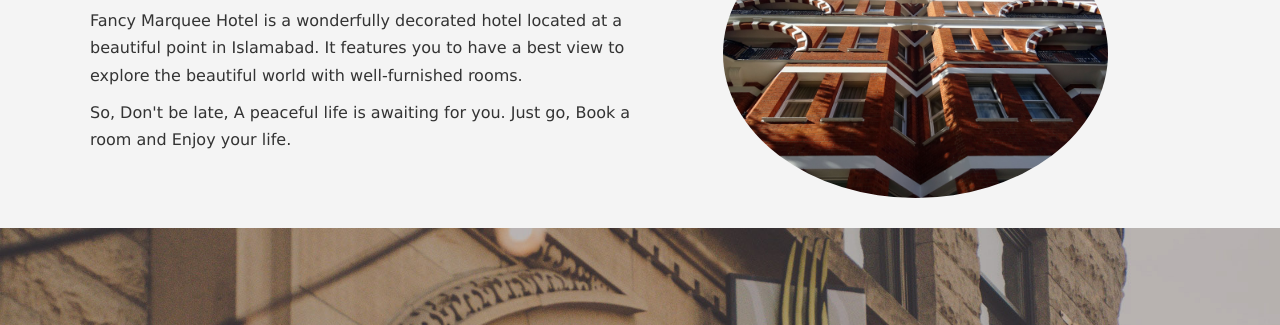
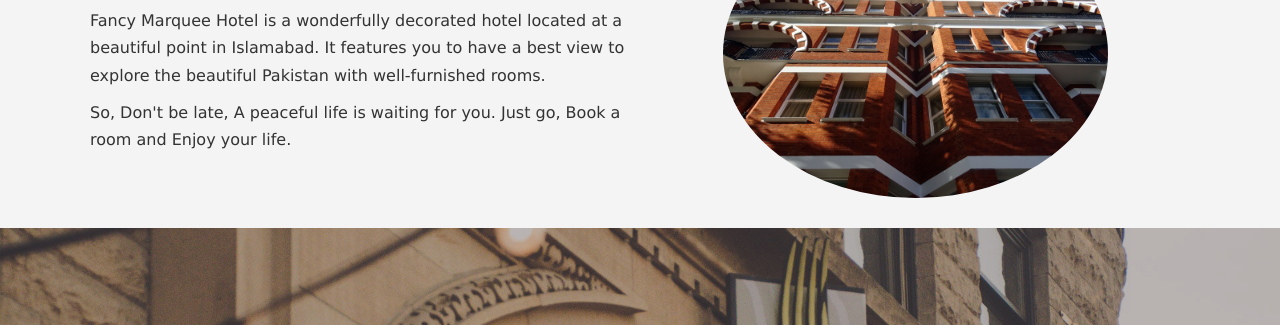
Before and after one commit to Daoud-Hussain/Hotel-Website, a plain HTML site: page About.html in a window 1280 px wide. Shown: the part 188-513 px from the top of the page. Drawn offline with Linux system fonts and the light colour scheme.

Commit message:
Update About.html

```diff
--- a/About.html
+++ b/About.html
@@ -27,9 +27,9 @@
         <div class="container">
             <div class="info-left">
                 <h1 class="l-heading"><span class="text-primary">About </span>Fancy Marquee </h1>
-                <p>Fancy Marquee Hotel is a wonderfully decorated hotel located at a beautiful point in Islamabad. It features you to have a best view to explore the beautiful world with well-furnished rooms.</p>
+                <p>Fancy Marquee Hotel is a wonderfully decorated hotel located at a beautiful point in Islamabad. It features you to have a best view to explore the beautiful Pakistan with well-furnished rooms.</p>
 
-                <p>So, Don't be late, A peaceful life is awaiting for you. Just go, Book a room and Enjoy your life.</p>
+                <p>So, Don't be late, A peaceful life is waiting for you. Just go, Book a room and Enjoy your life.</p>
             </div>
             <div class="info-right">
                 <img src="./img/photo-2.jpg" alt="About Page">
```
